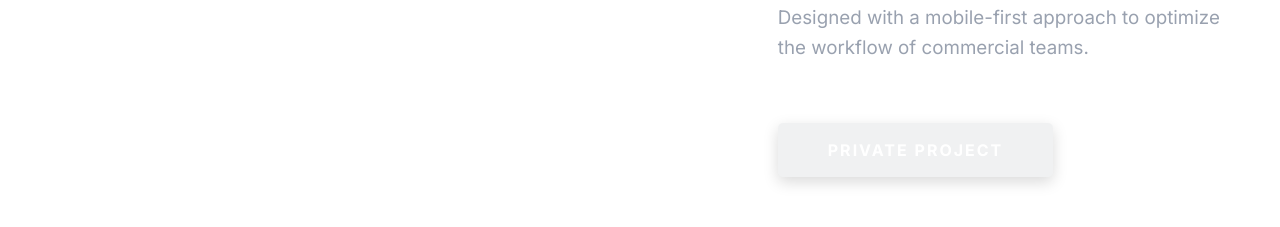
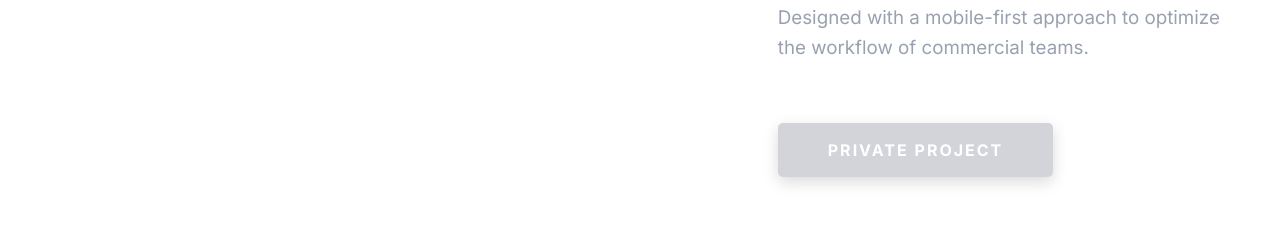
Before and after one commit to claudiomavi/newPortfolio, a React (Vite) app: page / in a window 1280 px wide. Shown: the part 1440-1667 px from the top of the page. Built offline with nearby package versions, Linux system fonts and the light colour scheme.

Commit message:
mejorado el estilo del botón en el componente Project para una mejor visibilidad cuando el sitio no está disponible

```diff
--- a/src/Components/Project.jsx
+++ b/src/Components/Project.jsx
@@ -31,7 +31,7 @@ export default function Project({
           href={siteUrl ? siteUrl : ""}
           target="_blank"
           rel="noopener noreferrer"
-          className={`btn mb-16 px-[5rem] py-6 text-[1.6rem] text-white ${siteUrl ? "bg-n-blue" : "cursor-not-allowed bg-gray-500/10"}`}
+          className={`btn mb-16 px-[5rem] py-6 text-[1.6rem] text-white ${siteUrl ? "bg-n-blue" : "pointer-events-none cursor-not-allowed bg-gray-500/30"}`}
         >
           {siteUrl ? "Learn more" : "Private project"}
         </a>
```
